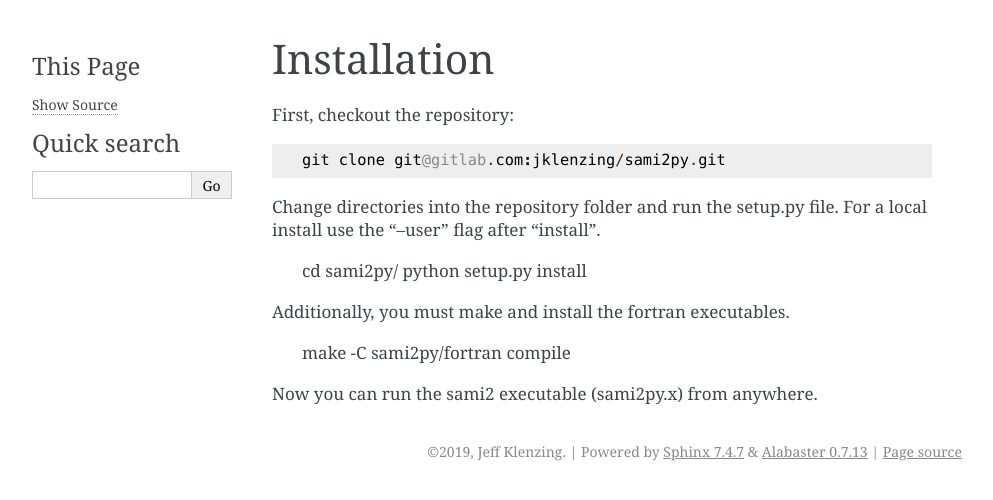
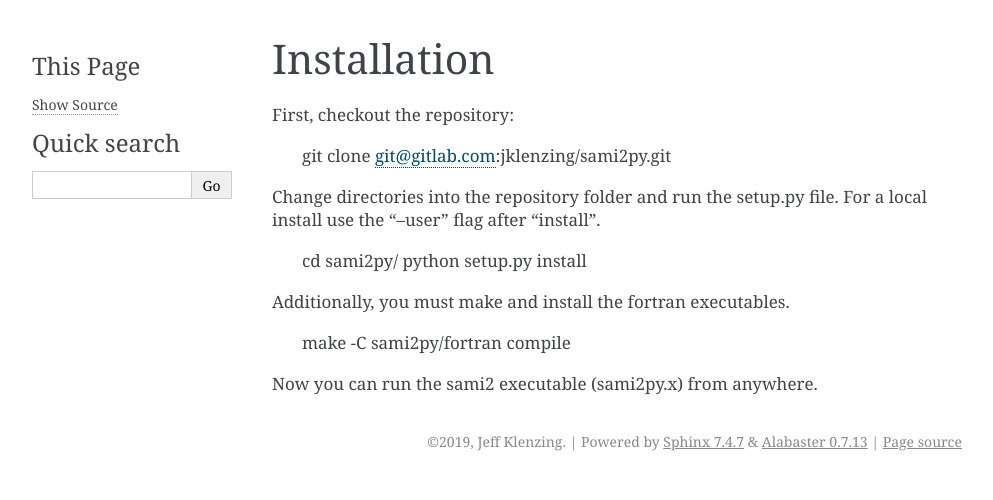
Before and after one commit to sami2py/sami2py, a Sphinx documentation site: the page built from docs/installation.rst, in a window 1280 px wide. Shown: the top 500 px of the page, without its empty margins (148-1141 px from the left). Built offline with Sphinx 7.4.7, drawn with Linux system fonts in a browser that asks for light colours.

```diff
--- a/docs/installation.rst
+++ b/docs/installation.rst
@@ -1,7 +1,7 @@
 Installation
 ============
 
-First, checkout the repository::
+First, checkout the repository:
 
   git clone git@gitlab.com:jklenzing/sami2py.git
 
```
Also changed, not shown: docs/sample_workflow.rst (+5 -4 lines).
